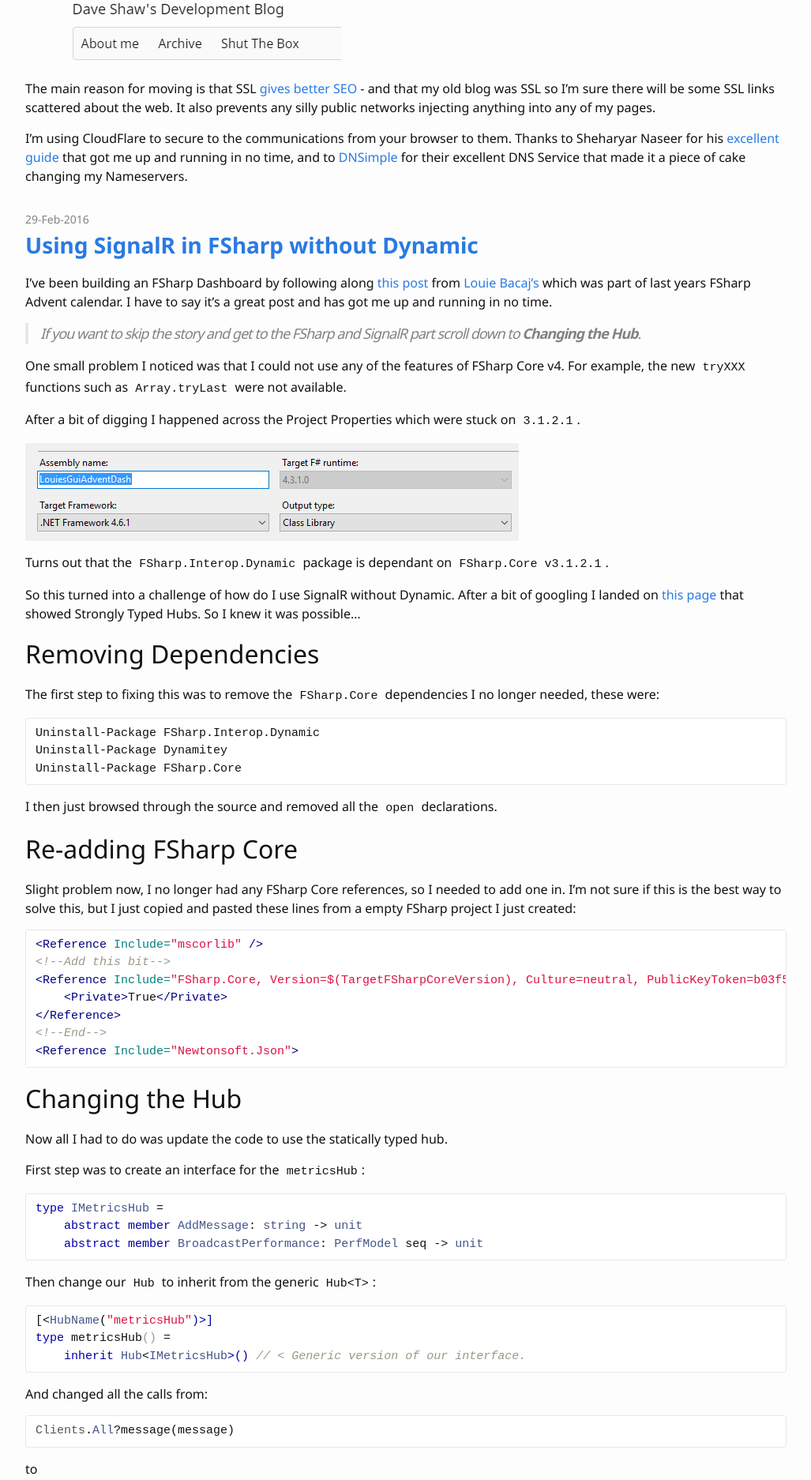
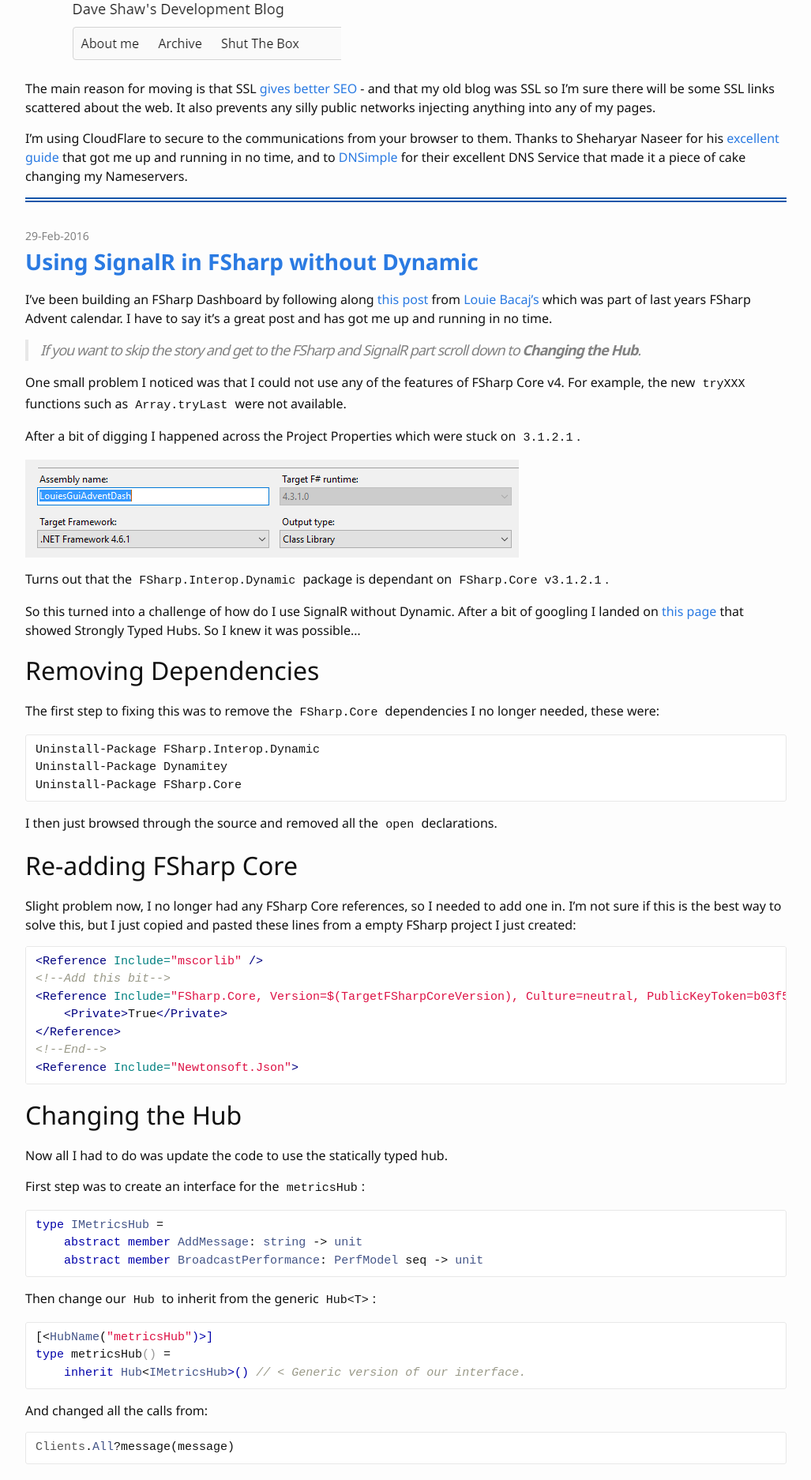
Before and after one commit to xdaDaveShaw/xdaDaveShaw.github.io, a Jekyll site: the page built from index.html, in a window 1280 px wide. Shown: the part 413-2287 px from the top of the page at 79% size, without its empty margins (126-1153 px from the left). Built offline with Jekyll 4.4.1, drawn with Linux system fonts in a browser that asks for light colours.

Commit message:
Post separator

```diff
--- a/_sass/_base.scss
+++ b/_sass/_base.scss
@@ -92,7 +92,7 @@ a {
     text-decoration: none;
 
     &:visited {
-        color: darken($brand-color, 15%);
+        color: $brand-color-dark;
     }
 
     &:hover {
--- a/_sass/_layout.scss
+++ b/_sass/_layout.scss
@@ -203,6 +203,7 @@
 
     > li {
         margin-bottom: $spacing-unit;
+        border-bottom: 6px double $brand-color-dark;
     }
      &.archive {
         > ul {
--- a/css/main.scss
+++ b/css/main.scss
@@ -14,6 +14,7 @@ $spacing-unit:     30px;
 $text-color:       #111;
 $background-color: #fdfdfd;
 $brand-color:      #2a7ae2;
+$brand-color-dark: darken($brand-color, 15%);
 
 $grey-color:       #828282;
 $grey-color-light: lighten($grey-color, 40%);
```
